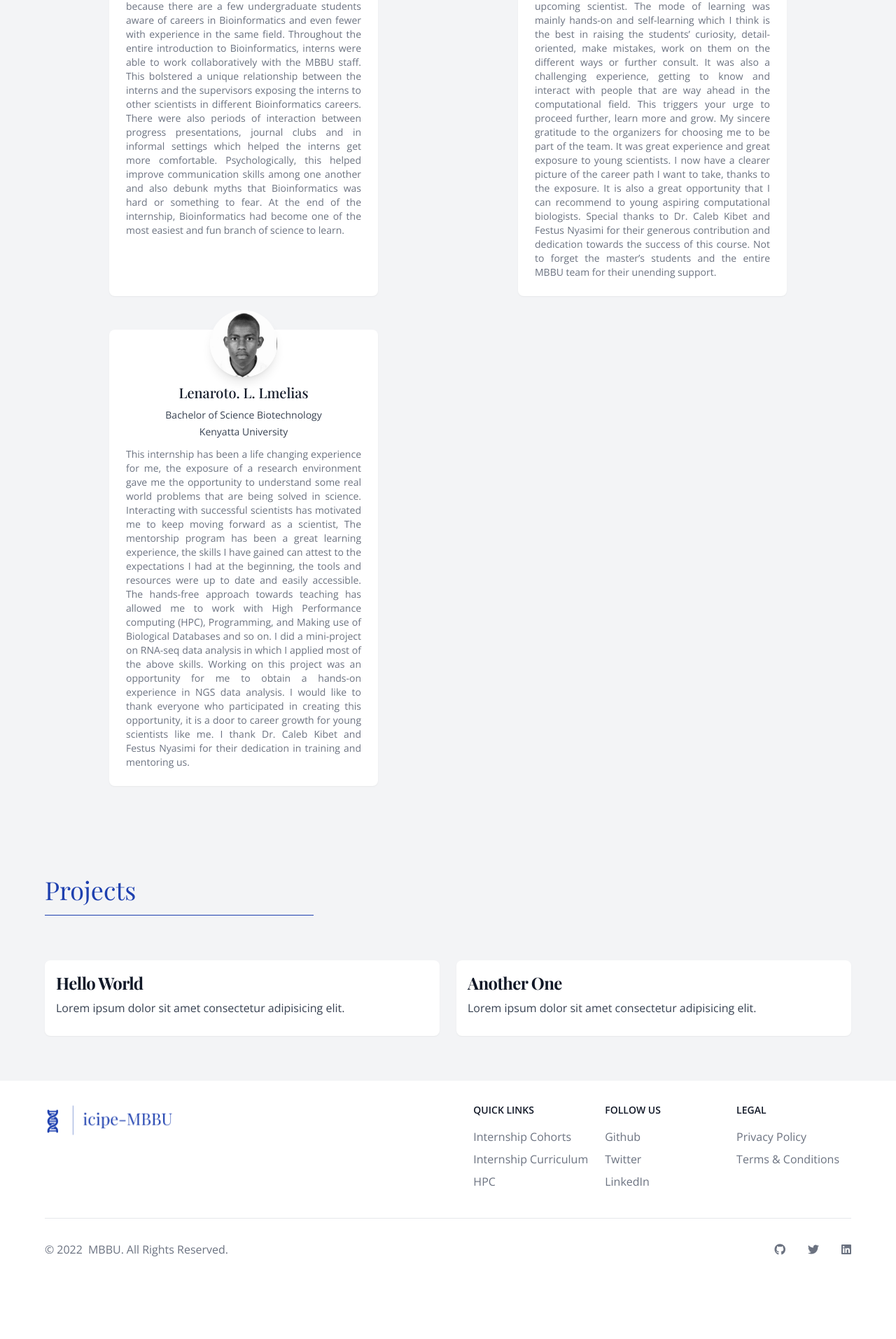
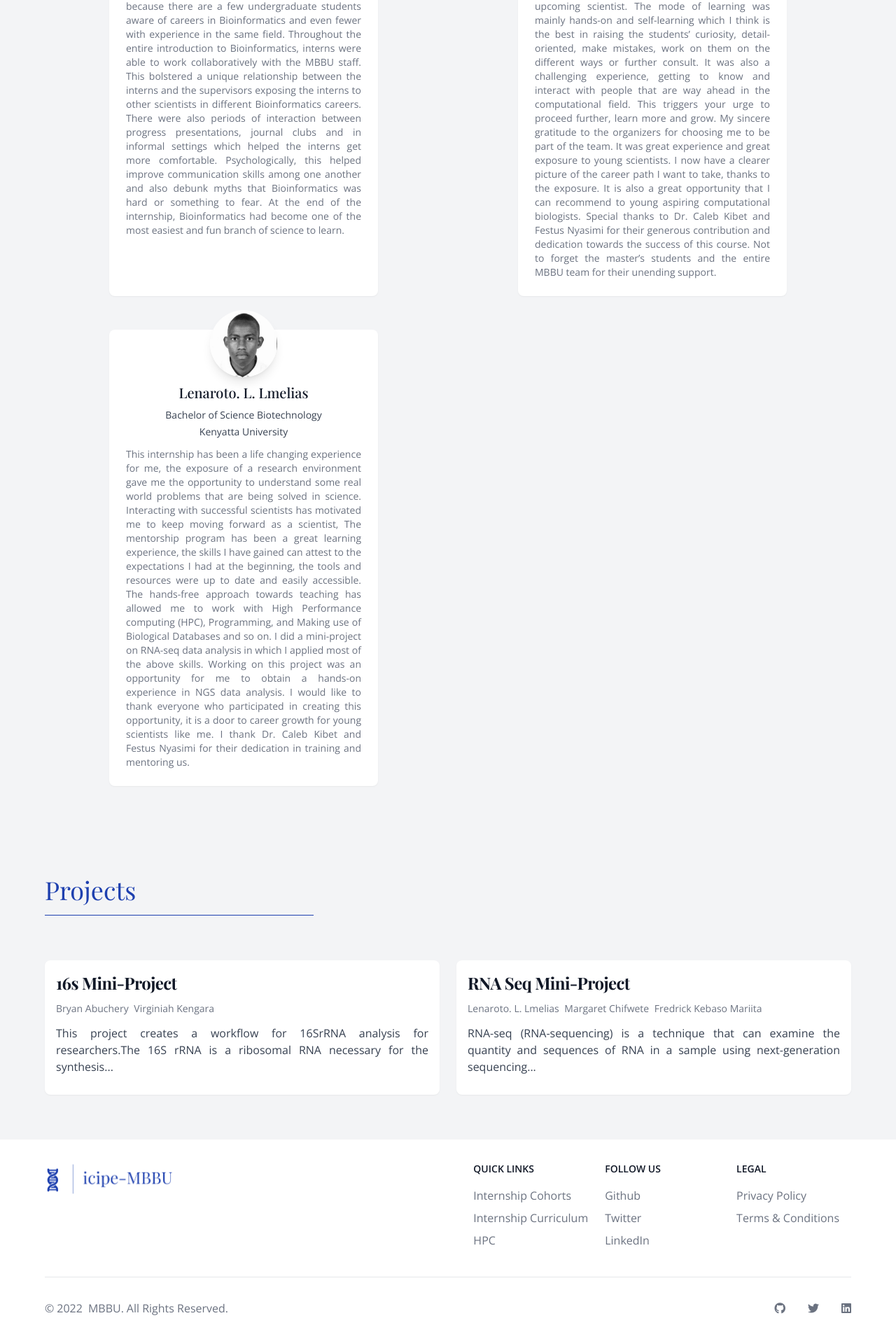
Before and after one commit to mbbu/mbbu.github.io, a Jekyll site: the page built from _cohorts/cohort_one.md, in a window 1280 px wide. Shown: the part 1682-3595 px from the top of the page at 70% size. Built offline with Jekyll 4.4.1, drawn with Linux system fonts in a browser that asks for light colours; before the commit the page ends 3511 px from its top, so only the background shows below that.

Commit message:
Feature: Add mini-projects

```diff
--- a/_cohorts/cohort_one.md
+++ b/_cohorts/cohort_one.md
@@ -35,10 +35,17 @@ participants:
     description: This internship has been a life changing experience for me, the exposure of a research environment gave me the opportunity to understand some real world problems that are being solved in science. Interacting with successful scientists has motivated me to keep moving forward as a scientist, The mentorship program has been a great learning experience, the skills I have gained can attest to the expectations I had at the beginning, the tools and resources were up to date and easily accessible. The hands-free approach towards teaching has allowed me to work with High Performance computing (HPC), Programming, and Making use of Biological Databases and so on. I did a mini-project on RNA-seq data analysis in which I applied most of the above skills. Working on this project was an opportunity for me to obtain a hands-on experience in NGS data analysis. I would like to thank everyone who participated in creating this opportunity, it is a door to career growth for young scientists like me. I thank Dr. Caleb Kibet and Festus Nyasimi for their dedication in training and mentoring us.
 
 projects:
-  - name: Hello World
-    description: Lorem ipsum dolor sit amet consectetur adipisicing elit.
-    link: ""
-  - name: Another One
-    description: Lorem ipsum dolor sit amet consectetur adipisicing elit.
-    link: ""
+  - name: 16s Mini-Project
+    description: This project creates a workflow for 16SrRNA analysis for researchers.The 16S rRNA is a ribosomal RNA necessary for the synthesis of all prokaryotic proteins.
+    link: "https://github.com/mbbu/16S-mini-project"
+    participants:
+      - Bryan Abuchery
+      - Virginiah Kengara
+  - name: RNA Seq Mini-Project
+    description: RNA-seq (RNA-sequencing) is a technique that can examine the quantity and sequences of RNA in a sample using next-generation sequencing (NGS). Over the past few years, RNA sequencing (RNA-seq) has become an indispensable tool for transcriptome-wide analysis of differential gene expression and differential splicing of mRNAs. It is rapidly replacing gene expression microarrays in many labs as it lets you quantify, discover, and profile RNAs.
+    link: "https://github.com/mbbu/RNA-Seq-mini-project"
+    participants:
+      - Lenaroto. L. Lmelias
+      - Margaret Chifwete
+      - Fredrick Kebaso Mariita
 ---
--- a/_includes/project_card.html
+++ b/_includes/project_card.html
@@ -1,12 +1,21 @@
-<a href="{{ include.link }}"
+<a href="{{ include.project.link }}"
   class="flex flex-col items-center bg-white rounded-lg shadow-sm md:flex-row md:max-w-xl hover:bg-blue-100 dark:bg-gray-700 dark:hover:bg-gray-800">
   {% if include.photo %}
   <img class="object-cover w-full h-48 rounded-t-lg md:h-auto md:w-48 md:rounded-none md:rounded-l-lg"
-    src="{{ include.photo }}" alt="{{ include.name }}">
+    src="{{ include.project.photo }}" alt="{{ include.project.name }}">
   {% endif %}
 
   <div class="flex flex-col justify-between p-4 leading-normal">
-    <h5 class="mb-2 text-2xl font-bold tracking-tight text-gray-900 dark:text-white">{{ include.name }}</h5>
-    <p class="mb-3 font-normal text-gray-700 dark:text-gray-400">{{ include.description }}</p>
+    <h5 class="mb-2 text-2xl font-bold tracking-tight text-gray-900 dark:text-white">{{ include.project.name }}</h5>
+    <div class="mb-3">
+      {% for participant in include.project.participants %}
+      <span class="mr-1 text-sm text-gray-500 dark:text-gray-300">
+        {{ participant }}
+      </span>
+      {% endfor %}
+    </div>
+    <p class="mb-3 font-normal text-justify text-gray-700 dark:text-gray-400">
+      {{ include.project.description | truncatewords: 20, '...'}}
+    </p>
   </div>
 </a>
--- a/_layouts/cohort.html
+++ b/_layouts/cohort.html
@@ -34,7 +34,7 @@ layout: default
 
   <div class="grid grid-cols-1 md:grid-cols-2 gap-6 mt-16 align-middle">
     {% for project in page.projects %}
-    {% include project_card.html link=project.link name=project.name description=project.description %}
+    {% include project_card.html project=project %}
     {% endfor %}
   </div>
 </div>
--- a/dist/css/main.css
+++ b/dist/css/main.css
@@ -1405,6 +1405,10 @@ video {
   margin-bottom: auto;
 }
 
+.mr-1 {
+  margin-right: 0.25rem;
+}
+
 .block {
   display: block;
 }
@@ -1877,6 +1881,11 @@ video {
   padding-bottom: 4rem;
 }
 
+.px-6 {
+  padding-left: 1.5rem;
+  padding-right: 1.5rem;
+}
+
 .px-4 {
   padding-left: 1rem;
   padding-right: 1rem;
@@ -1910,11 +1919,6 @@ video {
 .py-0 {
   padding-top: 0px;
   padding-bottom: 0px;
-}
-
-.px-6 {
-  padding-left: 1.5rem;
-  padding-right: 1.5rem;
 }
 
 .text-center {
```
Also changed, not shown: _cohorts/cohort_two.md (+16 -6 lines), _includes/cohort_card.html (added, +14 -0 lines), cohorts.md (+1 -2 lines).
